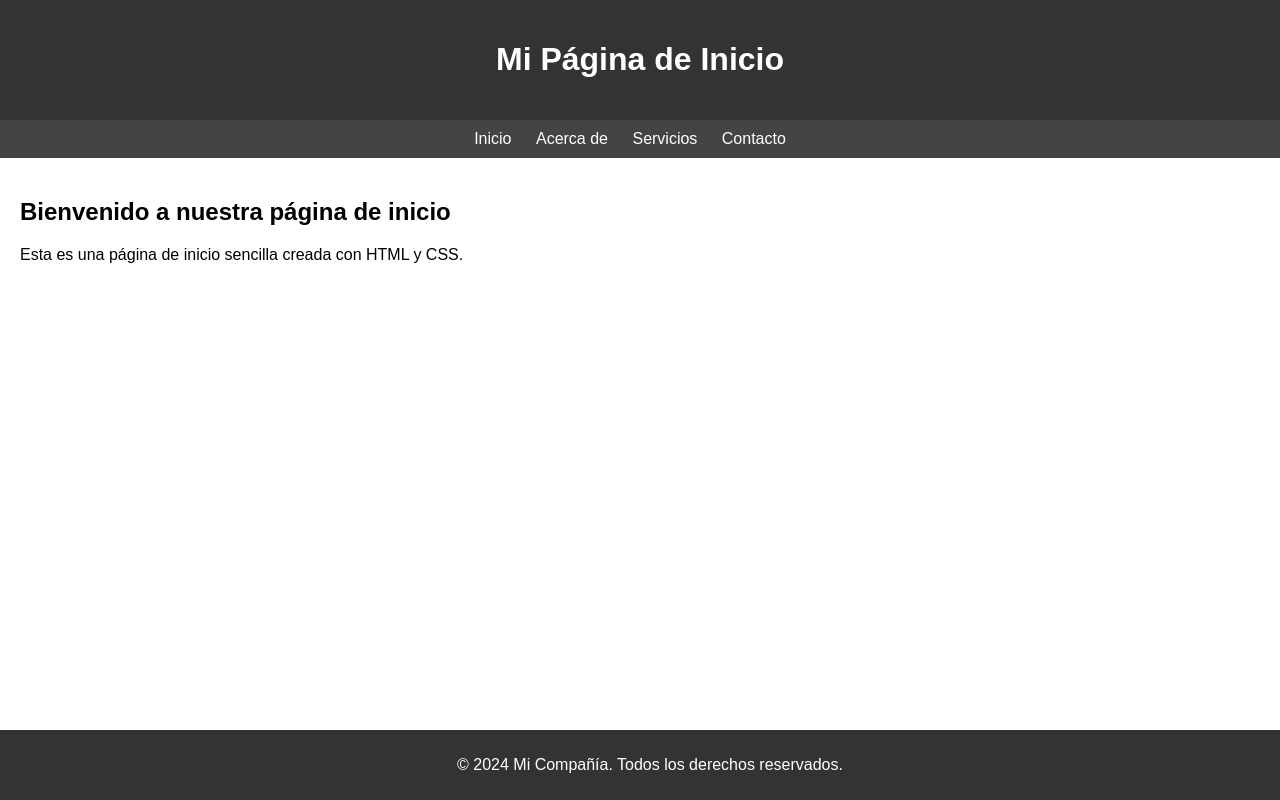
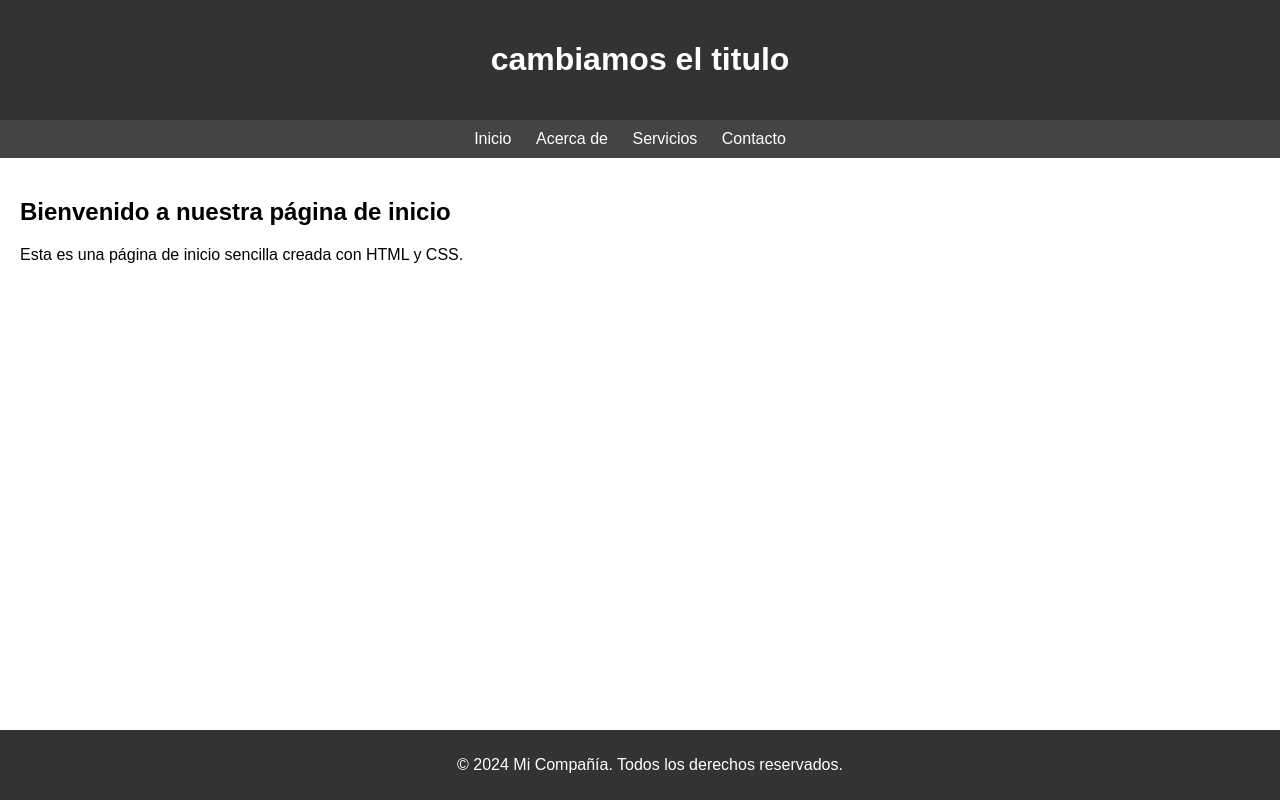
Before and after one commit to jorgeivands165/git-pruebas, a plain HTML site: page index.html in a window 1280 px wide. Drawn offline with Linux system fonts and the light colour scheme.

Commit message:
cambiamos titulo

```diff
--- a/index.html
+++ b/index.html
@@ -8,7 +8,7 @@
 </head>
 <body>
     <header>
-        <h1>Mi Página de Inicio</h1>
+        <h1>cambiamos el titulo</h1>
     </header>
     <nav>
         <ul>
```
